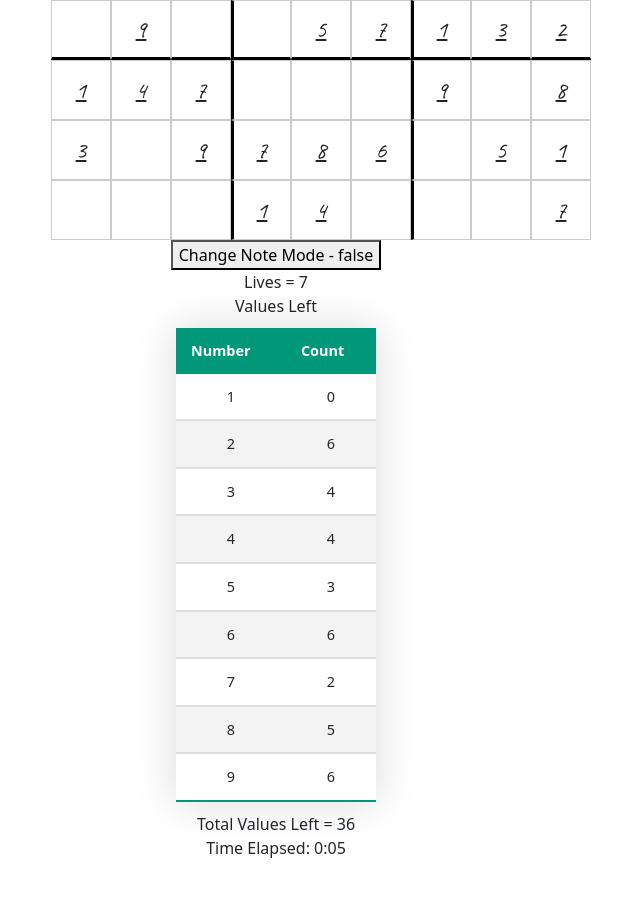
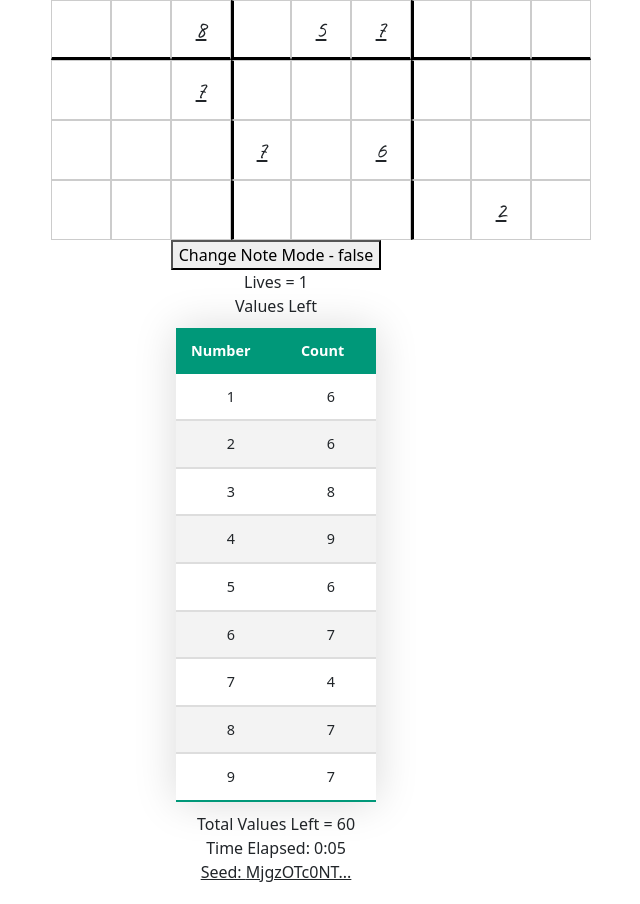
Before and after one commit to Juan-Martinez-306/sudoku-ag-ts, a React (Create React App) app: page / in a window 1280 px wide. Shown: the part 320-1224 px from the top of the page, without its empty margins (364-1004 px from the left). Before the commit the page ends 1200 px from the top, so only its background shows below. Built offline with nearby package versions, Linux system fonts and the light colour scheme.

Commit message:
Added highlighting functionality to my value count table and added the ability to see the seed of the board that ic currently being played.

```diff
--- a/src/App.tsx
+++ b/src/App.tsx
@@ -4,14 +4,17 @@ import "./App.css";
 import "./overlay.css";
 import SudokuBoard from "./components/SudokuBoard";
 import { SudokuProvider, useSudoku } from "./hooks/SudokuContext";
-import { Sudoku, SudokuDifficulty } from "./utility/Sudoku";
+import { createSeed, Sudoku, SudokuDifficulty } from "./utility/Sudoku";
 
 const AppContent: React.FC = () => {
   const { sudoku, setSudoku } = useSudoku();
   const [gameOver, setGameOver] = useState<boolean>(false);
+  const seed = createSeed(sudoku.board, sudoku.revealed);
+
   const [winScreen, setWinScreen] = useState<boolean>(false);
   const [timerSeconds, setTimerSeconds] = useState<number>(0);
   const timerRef = useRef<number | null>(null);
+  const [showFullSeed, setShowFullSeed] = useState<boolean>(false);
 
   useEffect(() => {
     // Start timer
@@ -82,18 +85,28 @@ const AppContent: React.FC = () => {
         <div className="overlay">
           <div className="overlay-content">
             <h1>You Won!</h1>
+            <button onClick={() => window.location.reload()}>Go Again!</button>
           </div>
         </div>
       )}
       <SudokuBoard />
       <span>Time Elapsed: {timerDisplay}</span>
+      <br />
+      <span
+        onClick={() => {
+          setShowFullSeed(!showFullSeed);
+        }}
+        style={{ cursor: "pointer", textDecoration: "underline" }}
+      >
+        Seed: {showFullSeed ? seed : `${seed.substring(0, 10)}...`}
+      </span>
     </div>
   );
 };
 
 const App: React.FC = () => {
   return (
-    <SudokuProvider difficulty={SudokuDifficulty.Debug}>
+    <SudokuProvider difficulty={SudokuDifficulty.Hard}>
       <AppContent />
     </SudokuProvider>
   );
--- a/src/components/SudokuBoard.tsx
+++ b/src/components/SudokuBoard.tsx
@@ -48,6 +48,10 @@ const SudokuBoard = () => {
     },
     [clearHighlights, handleHighlightBoxes, handleHighlightNumbers]
   );
+
+  const onClickNumber = useCallback((value: number) => {
+    handleHighlightNumbers(value);
+  }, []);
 
   return (
     <div>
@@ -102,7 +106,10 @@ const SudokuBoard = () => {
       <div>
         <span>{"Values Left "}</span>
         <div className="horizontal-row">
-          <SudokuCountTable valueToAmountObj={sudoku.valueToAmountLeft} />
+          <SudokuCountTable
+            valueToAmountObj={sudoku.valueToAmountLeft}
+            onClickNum={onClickNumber}
+          />
         </div>
         <span>{"Total Values Left = " + String(sudoku.amountOfBoxesLeft)}</span>
       </div>
--- a/src/components/SudokuNumber.tsx
+++ b/src/components/SudokuNumber.tsx
@@ -3,10 +3,12 @@ import "../SudokuCountTable.css";
 
 interface SudokuCountTableProps {
   valueToAmountObj: { [key: number]: number };
+  onClickNum: (value: number) => void;
 }
 
 const SudokuCountTable: React.FC<SudokuCountTableProps> = ({
   valueToAmountObj,
+  onClickNum,
 }) => {
   return (
     <table className="sudoku-count-table">
@@ -19,7 +21,7 @@ const SudokuCountTable: React.FC<SudokuCountTableProps> = ({
       <tbody>
         {Object.keys(valueToAmountObj).map((value, index) => (
           <tr key={value} className={index % 2 === 0 ? "active-row" : ""}>
-            <td>{Number(value)}</td>
+            <td onClick={() => onClickNum(Number(value))}>{Number(value)}</td>
             <td>{valueToAmountObj[Number(value)]}</td>
           </tr>
         ))}
--- a/src/utility/Sudoku.tsx
+++ b/src/utility/Sudoku.tsx
@@ -146,7 +146,30 @@ export enum SudokuDifficulty {
   Hard = 2,
   Debug = -1,
 }
+export function createSeed(board: number[][], revealed: Set<number>): string {
+  const boardString = board.flat().join("");
+  const revealedString = Array.from(revealed)
+    .sort((a, b) => a - b)
+    .join(",");
+  const seed = `${boardString}|${revealedString}`;
+  return btoa(seed);
+}
 
+export function createBoardFromSeed(seed: string): {
+  board: number[][];
+  revealed: Set<number>;
+} {
+  const decodedSeed = btoa(seed);
+  const [boardString, revealedString] = decodedSeed.split("|");
+  const board = Array.from({ length: 9 }, (_, i) =>
+    boardString
+      .slice(i * 9, i * 9 + 9)
+      .split("")
+      .map(Number)
+  );
+  const revealed = new Set(revealedString.split(",").map(Number));
+  return { board, revealed };
+}
 export class Sudoku {
   board: number[][];
   revealed: Set<number>;
```
